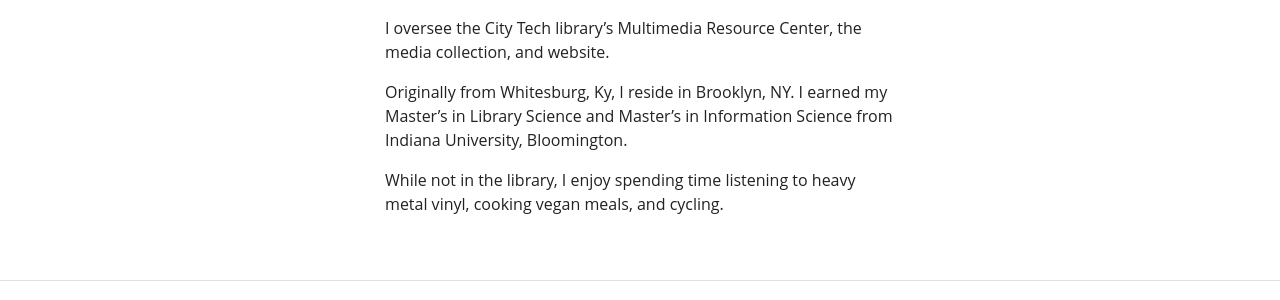
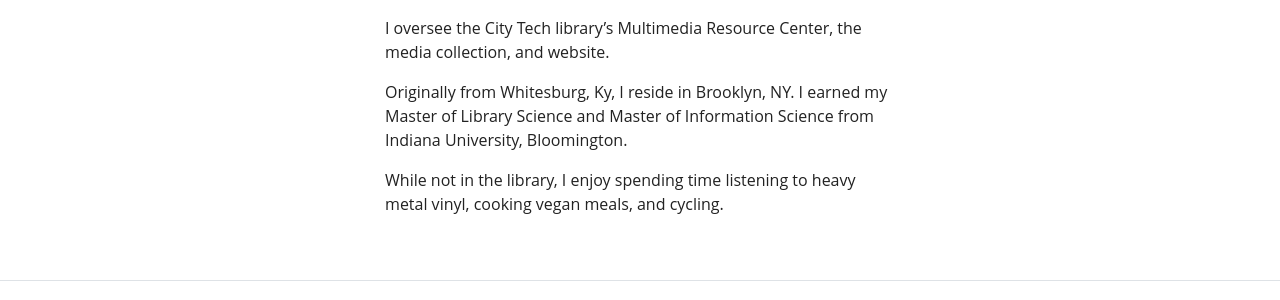
Before and after one commit to KentuckyFriedTofu/kentuckyfriedtofu.github.io.bak2, a Jekyll site: the page built from index.md, in a window 1280 px wide. Shown: the part 712-1012 px from the top of the page. Built offline with Jekyll 4.4.1, drawn with Linux system fonts in a browser that asks for light colours.

```diff
--- a/index.md
+++ b/index.md
@@ -13,6 +13,6 @@ My research interest include mobile web usability, digital privacy, and more. I'
 
 I oversee the City Tech library's Multimedia Resource Center, the media collection, and website.
 
-Originally from Whitesburg, Ky, I reside in Brooklyn, NY. I earned my Master's in Library Science and Master's in Information Science from Indiana University, Bloomington.
+Originally from Whitesburg, Ky, I reside in Brooklyn, NY. I earned my Master of Library Science and Master of Information Science from Indiana University, Bloomington.
 
 While not in the library, I enjoy spending time listening to heavy metal vinyl, cooking vegan meals, and cycling.
```
